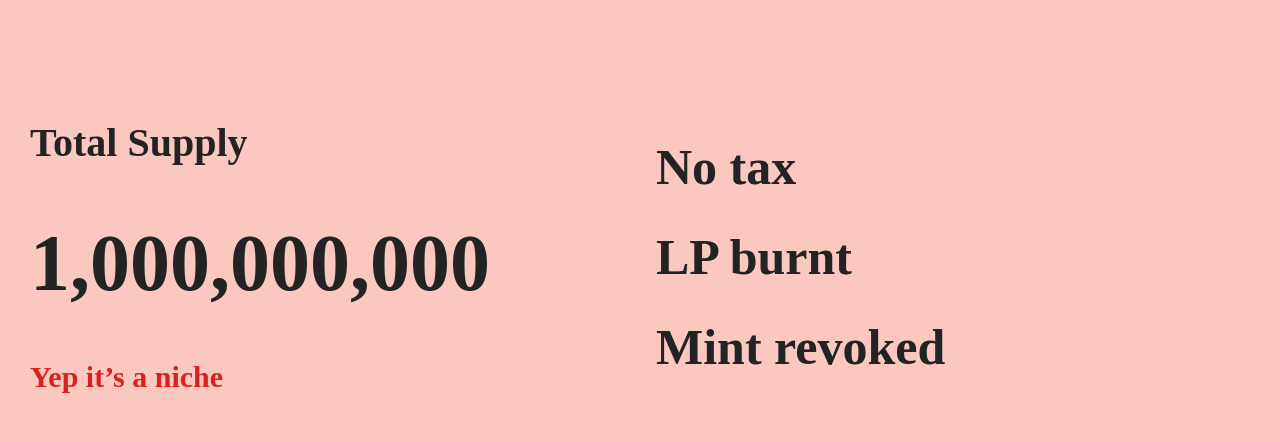
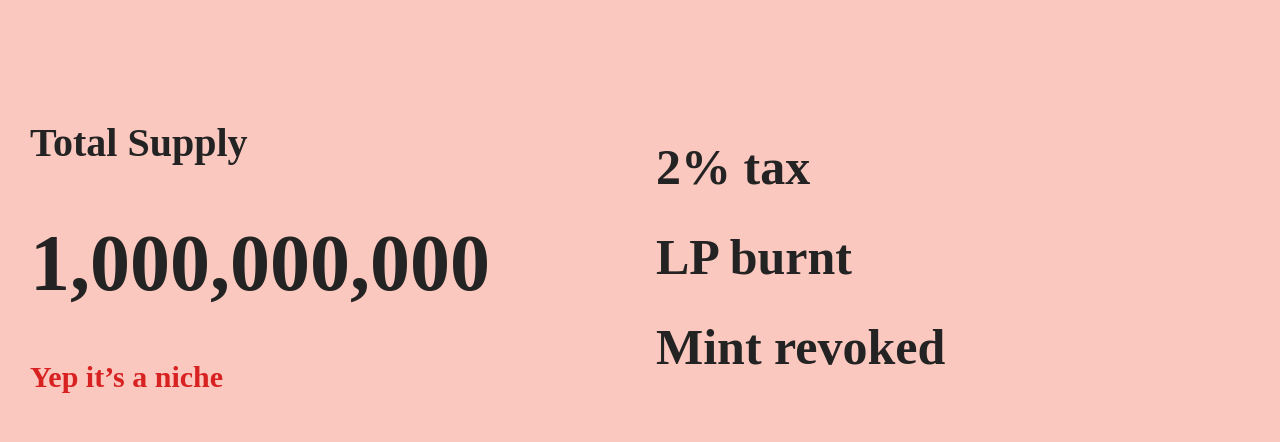
Before and after one commit to hellojpg/hello-jpg, a plain HTML site: page index.html in a window 1280 px wide. Shown: the part 4240-4682 px from the top of the page. Drawn offline with Linux system fonts and the light colour scheme.

Commit message:
updated text

```diff
--- a/index.html
+++ b/index.html
@@ -156,7 +156,7 @@
                     <p class="t-c">Yep it’s a niche</p>
                 </div>
                 <div class="r-tk">
-                    <p>No tax <br>
+                    <p>2% tax <br>
                         LP burnt <br>
                         Mint revoked</p>
                 </div>
```
